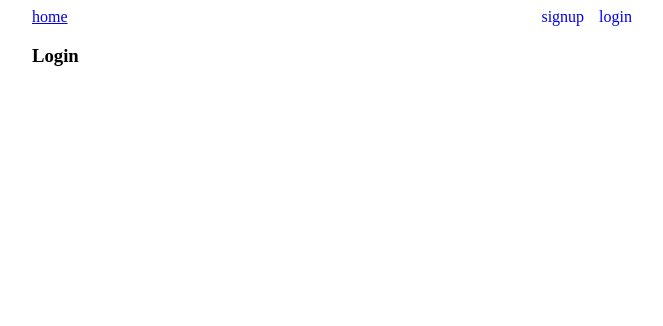
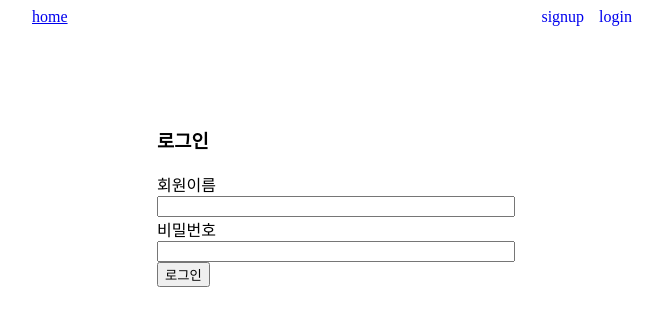
Before and after one commit to bmaner/MERNstack-study, a React (Create React App) app in the folder client/: page /auth/login in a window 1280 px wide. Shown: the top 326 px of the page, without its empty margins (308-971 px from the left). Built offline with nearby package versions, Linux system fonts and the light colour scheme; no server answers.

Commit message:
Add Login Page

```diff
--- a/client/src/components/ToolBar.js
+++ b/client/src/components/ToolBar.js
@@ -1,17 +1,31 @@
 import React, { useContext } from 'react';
 import { AuthContext } from '../context/AuthContext';
 import { Link } from 'react-router-dom';
+import axios from 'axios';
+import { toast } from 'react-toastify';
 
 function ToolBar() {
     const [me, setMe] = useContext(AuthContext);
-    console.log(me);
+    // console.log(me);
+    async function logoutHandler() {
+        try {
+            await axios.post('/users/logout');
+            setMe();
+            toast.success('로그아웃!');
+        } catch (err) {
+            console.error(err);
+            toast.error(err.message);
+        }
+    }
     return (
         <div>
             <Link to="/">
                 <span>home</span>
             </Link>
             {me ? (
-                <span style={{ float: 'right' }}>로그아웃</span>
+                <span onClick={e => logoutHandler()} style={{ float: 'right' }}>
+                    로그아웃({me.name})
+                </span>
             ) : (
                 <>
                     <Link to="/auth/login">
--- a/client/src/context/AuthContext.js
+++ b/client/src/context/AuthContext.js
@@ -1,9 +1,16 @@
-import React, { createContext, useState } from 'react';
+import React, { createContext, useState, useEffect } from 'react';
+import axios from 'axios';
 
 export const AuthContext = createContext();
 
 export function AuthProvider({ children }) {
     const [me, setMe] = useState();
+
+    useEffect(() => {
+        if (me) axios.defaults.headers.common.sessionid = me.sessionId;
+        else delete axios.defaults.headers.common.sessionid;
+    }, [me]);
+
     return (
         <AuthContext.Provider value={[me, setMe]}>
             {children}
--- a/client/src/pages/LoginPage.js
+++ b/client/src/pages/LoginPage.js
@@ -1,7 +1,63 @@
-import React from 'react';
+import axios from 'axios';
+import React, { useState, useContext } from 'react';
+import { toast } from 'react-toastify';
+import CustomInput from '../components/CustomInput';
+import { AuthContext } from '../context/AuthContext';
+// import { useHistory } from 'react-router-dom';
 
 const LoginPage = () => {
-    return <h3>Login</h3>;
+    const [username, setUsername] = useState('');
+    const [password, setPassword] = useState('');
+    const [, setMe] = useContext(AuthContext);
+    // const history = useHistory();
+
+    async function loginHandler(e) {
+        try {
+            e.preventDefault();
+            if (username.length < 3 || password.length < 6)
+                throw new Error('입력하신 정보가 올바르지 않습니다.');
+            const result = await axios.post('/users/login', {
+                username,
+                password,
+            });
+            setMe({
+                userId: result.data.userId,
+                sessionId: result.data.sessionsId,
+                name: result.data.name,
+            });
+            // history.push('/');
+            toast.success('로그인!');
+        } catch (err) {
+            toast.error(err.message);
+        }
+    }
+
+    return (
+        <div
+            style={{
+                marginTop: 100,
+                maxWidth: 350,
+                marginLeft: 'auto',
+                marginRight: 'auto',
+            }}
+        >
+            <h3>로그인</h3>
+            <form onSubmit={loginHandler}>
+                <CustomInput
+                    label="회원이름"
+                    value={username}
+                    setValue={setUsername}
+                />
+                <CustomInput
+                    label="비밀번호"
+                    value={password}
+                    setValue={setPassword}
+                    type="password"
+                />
+                <button type="submit">로그인</button>
+            </form>
+        </div>
+    );
 };
 
 export default LoginPage;
--- a/client/src/pages/RegisterPage.js
+++ b/client/src/pages/RegisterPage.js
@@ -3,13 +3,15 @@ import { toast } from 'react-toastify';
 import CustomInput from '../components/CustomInput';
 import axios from 'axios';
 import { AuthContext } from '../context/AuthContext';
+// import { useHistory } from 'react-router-dom';
 
 const RegisterPage = () => {
     const [name, setName] = useState('');
     const [username, setUsername] = useState('');
     const [password, setPassword] = useState('');
     const [passwordCheck, setPasswordCheck] = useState('');
-    const [me, setMe] = useContext(AuthContext);
+    const [, setMe] = useContext(AuthContext);
+    // const history = useHistory();
 
     async function submitHandler(e) {
         try {
@@ -29,12 +31,13 @@ const RegisterPage = () => {
                 username,
                 password,
             });
-            console.log(result);
+            console.log('result', result);
             setMe({
                 userId: result.data.userId,
-                sessionId: result.data.sessionId,
+                sessionId: result.data.sessionsId,
                 name: result.data.name,
             });
+            // history.push('/');
             toast.success('회원가입 성공!');
         } catch (err) {
             toast.error(err.message);
```
Also changed, not shown: 1 other file (tests, documents, lock files or other folders).
